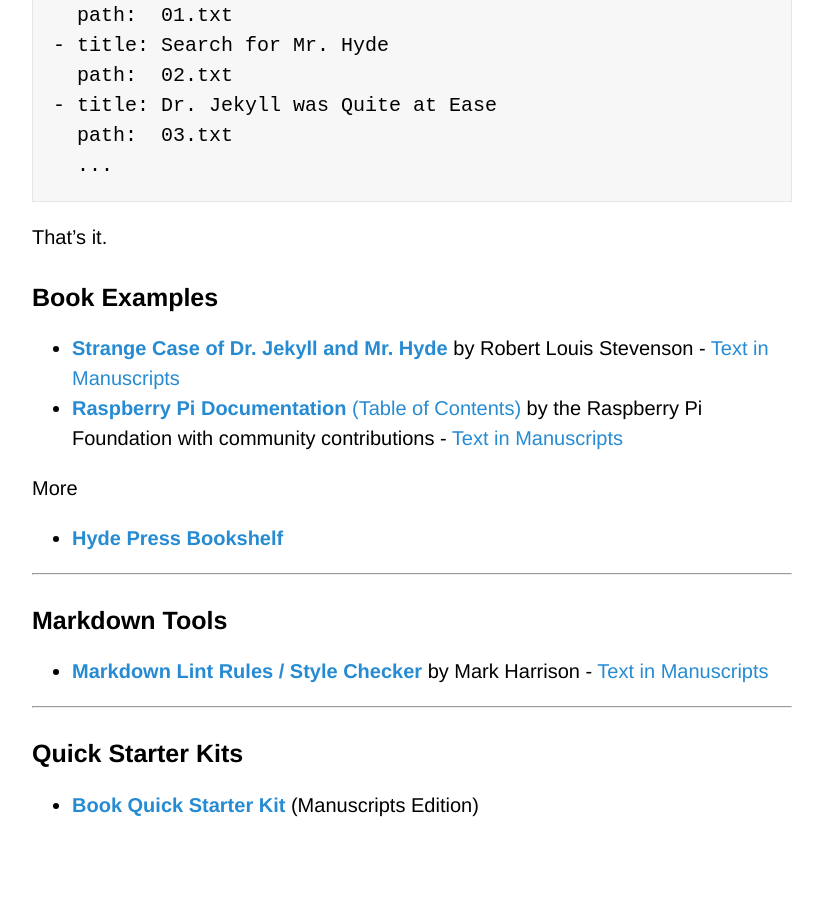
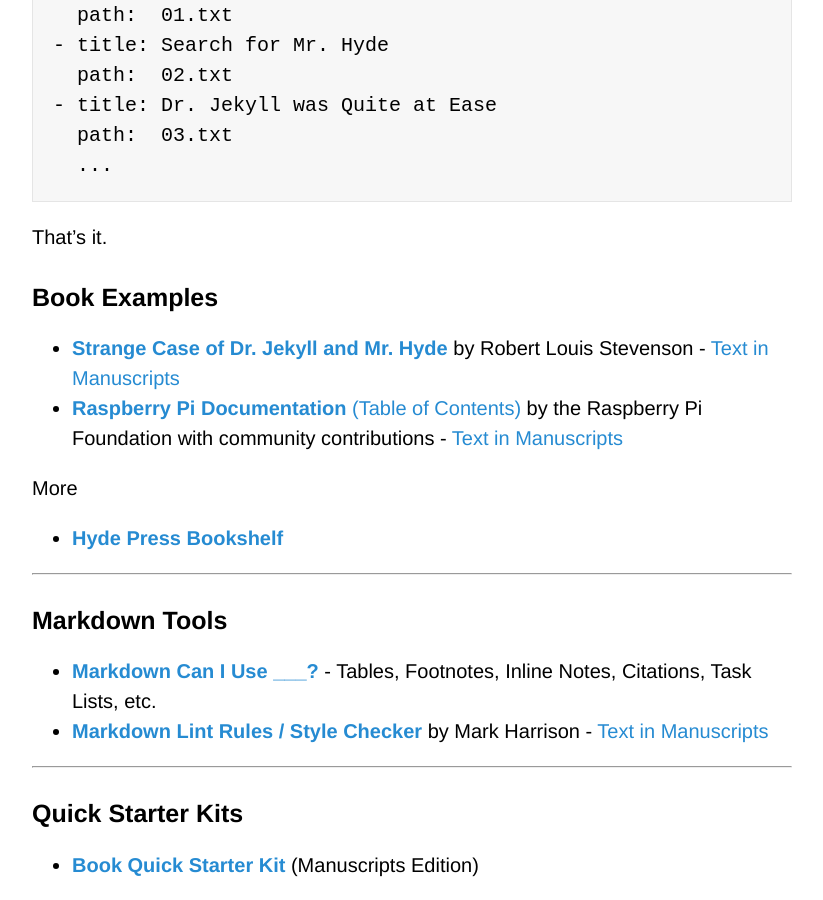
Before and after one commit to manuscripts/manuscripts.github.io, a Jekyll site: the page built from index.md, in a window 1280 px wide and 900 px high, scrolled down 1112 px. Shown: the whole window, without its empty margins (228-1051 px from the left). Built offline with Jekyll 4.4.1, drawn with Linux system fonts in a browser that asks for light colours; before the commit the page ends 1952 px from its top, so only the background shows below that.

Commit message:
Update index.md

```diff
--- a/index.md
+++ b/index.md
@@ -69,6 +69,7 @@ More
 ### Markdown Tools
 
 
+- [**Markdown Can I Use \_\_\_?**](http://manuscripts.github.io/markdown-can-i-use) - Tables, Footnotes, Inline Notes, Citations, Task Lists, etc.
 - [**Markdown Lint Rules / Style Checker**](http://manuscripts.github.io/markdown-lint) by Mark Harrison   - [Text in Manuscripts](https://github.com/manuscripts/markdown-lint)
 
 ---
```
